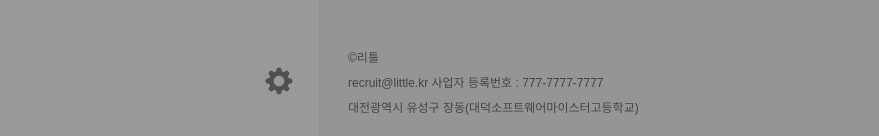
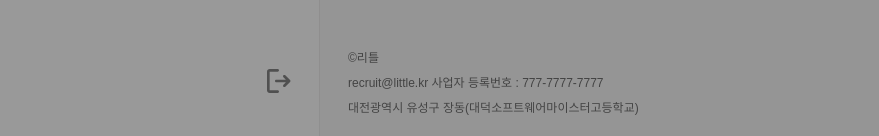
Before and after one commit to Little-DSM/Little-FE, a React (Vite) app: page /main/my in a window 1280 px wide. Shown: the part 661-797 px from the top of the page, without its empty margins (0-879 px from the left). Built offline with nearby package versions, Linux system fonts and the light colour scheme; no server answers; a web font is replaced by a local one.

Commit message:
fix: change logout icon

```diff
--- a/src/assets/index.ts
+++ b/src/assets/index.ts
@@ -8,11 +8,11 @@ export { default as AddIcon } from "./new_mentoring.svg";
 export { default as AddIconActive } from "./new_mentoring_active.svg";
 export { default as ProgressIcon } from "./progress.svg";
 export { default as ProgressIconActive } from "./progress_active.svg";
-export { default as SettingIcon } from "./setting.svg";
 export { default as ProfileIcon } from "./profile.svg";
 export { default as PencilIcon } from "./pencil.svg";
 export { default as HomePageImg } from "./HomePageImg.png";
 export { default as MypageImg } from "./MypageImg.png";
 export { default as WritePageImg } from "./WritePageImg.png";
 export { default as PhoneIcon } from "./phone_icon.svg";
+export { default as LogoutIcon } from "./logout_icon.svg";
 export * from "./ImgAdd";
--- a/src/components/SideBar.tsx
+++ b/src/components/SideBar.tsx
@@ -12,7 +12,7 @@ import {
   ProgressIconActive,
   MypageIcon,
   MypageIconActive,
-  SettingIcon,
+  LogoutIcon,
 } from "../assets";
 import { MajorTag } from "./MajorTag";
 import { useAuth } from "../context/AuthContext";
@@ -117,7 +117,7 @@ export const SideBar = () => {
         style={{ padding: "0 24px" }}
       >
         <img
-          src={SettingIcon}
+          src={LogoutIcon}
           alt="로그아웃"
           width={32}
           height={32}
```
Also changed, not shown: src/assets/logout_icon.svg (added), src/assets/setting.svg (deleted).
